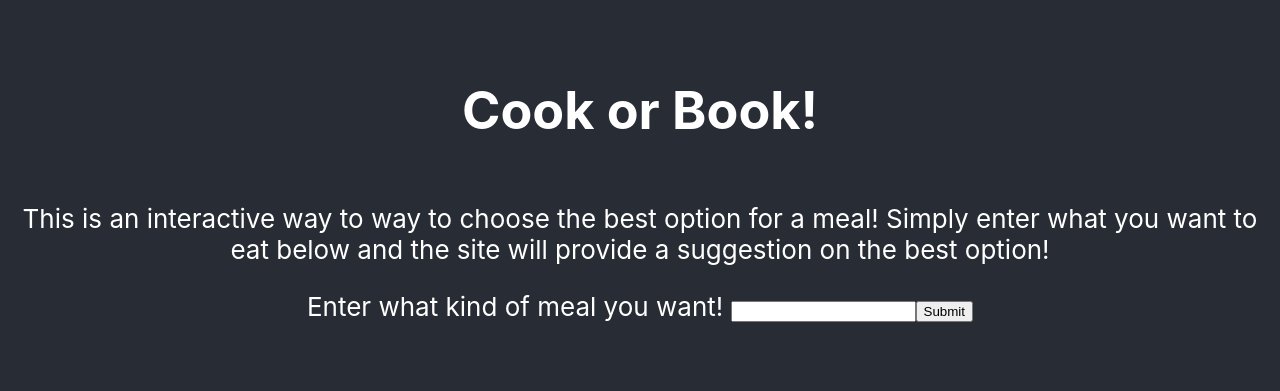
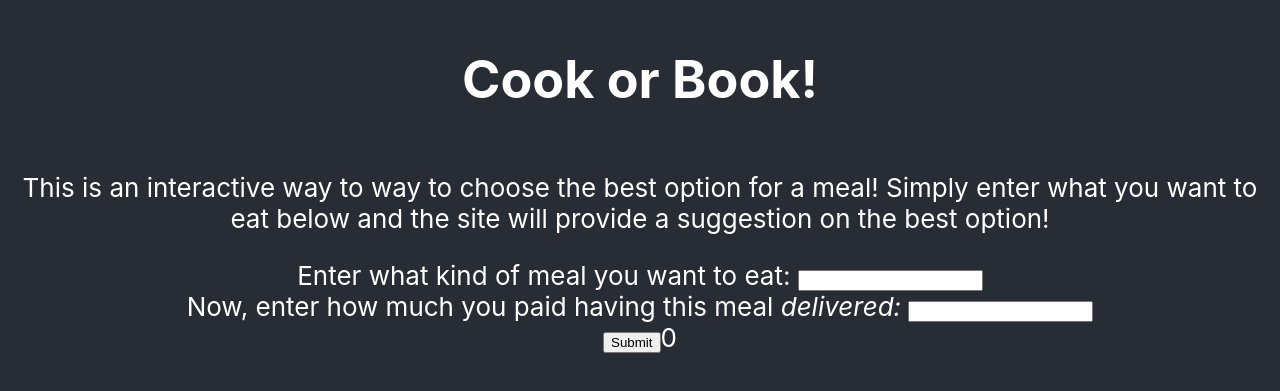
Before and after one commit to codecofee19/cookorbook, a React (Create React App) app: page / in a window 1280 px wide. Shown: the part 217-608 px from the top of the page. Built offline with nearby package versions, Linux system fonts and the light colour scheme.

Commit message:
final decision

```diff
--- a/src/AddMeal.js
+++ b/src/AddMeal.js
@@ -9,6 +9,8 @@ const AddMeal = function() {
     const emptyprice = 0;
 
     const [query, setQuery] = useState("");
+
+    const [delivermeal, setDeliver] = useState("");
 
     const [price, setPrice] = useState(emptyprice);
 
@@ -65,19 +67,23 @@ const AddMeal = function() {
         let newresult = {meal:query};
         let newprice  = await generateMeal(newresult);
 
-
-
     }
 
 
 
-    return ( <form
+    return (
+        <form
         onSubmit={handleSubmit}>
-        <label htmlFor="meal">Enter what kind of meal you want! </label>
+        <label htmlFor="meal">Enter what kind of meal you want to eat: </label>
         <input type="text" id="meal" name="meal" value={query} onChange={(e) => setQuery(e.target.value)}/>
-        <input type="submit" id="submitmeal" name="submitmeal"/>
-        {price > 0 && <p>If you were to get these ingredients from Walmart it would cost on average: ${price}</p>}
-        </form>);
+        <br/><label htmlFor="delivery">Now, enter how much you paid having this meal <em>delivered:</em> </label>
+        <input type="text" id="delivery" name="delivery" value={delivermeal} onChange={(e) => setDeliver(e.target.value)}/>
+        <br/><input type="submit" id="submitmeal" name="submitmeal"/>
+        {delivermeal && <p>You paid ${delivermeal} to have this delivered.</p>}
+        {price > 0 && <p>In comparison, if you were to get the ingredients for this meal from Walmart it would cost on average: ${price}</p>}
+        {price && delivermeal && <p>The verdict is in you should go with {price < delivermeal ? "going to Walmart and getting the stuff." : "having it delivered"} </p>}
+        </form>
+        );
 }
 
 export default AddMeal;
```
